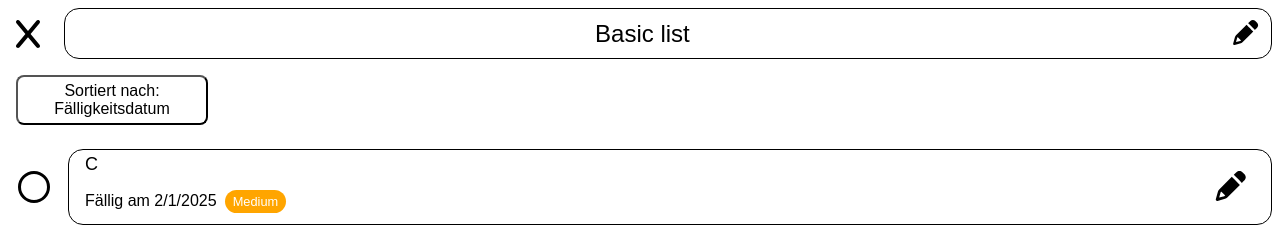
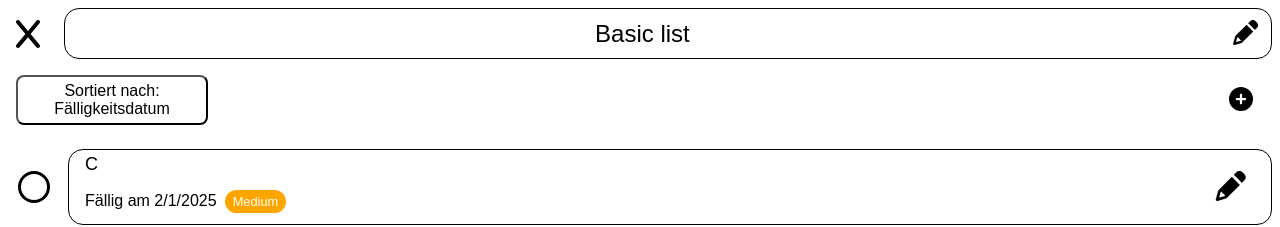
Before and after one commit to keckamreck/backendbanditen, a Next.js app: page /list in a window 1280 px wide. Shown: the top 227 px of the page. Built offline with nearby package versions, Linux system fonts and the light colour scheme.

Commit message:
added button for adding new tasks

```diff
--- a/src/app/list/page.module.css
+++ b/src/app/list/page.module.css
@@ -55,3 +55,16 @@
   display: flex;
   align-items: center;
 }
+
+.buttonAdd {
+  background-color: transparent;
+  border: none;
+  font-size: x-large;
+  padding: 1em;
+}
+
+.up {
+  display: flex;
+  flex-direction: row;
+  justify-content: space-between;
+}
--- a/src/app/list/page.tsx
+++ b/src/app/list/page.tsx
@@ -6,6 +6,7 @@ import { getTasks } from "@/app/_models/list";
 import { TaskCard } from "@/app/_components/TaskCard";
 import { FontAwesomeIcon } from "@fortawesome/react-fontawesome";
 import { faPencil } from "@fortawesome/free-solid-svg-icons";
+import { faCirclePlus } from "@fortawesome/free-solid-svg-icons/faCirclePlus";
 import { faX } from "@fortawesome/free-solid-svg-icons";
 import styles from "./page.module.css";
 import { ButtonSort } from "../_components/ButtonSort";
@@ -47,8 +48,16 @@ function List({ ListId }: { ListId: number }) {
           </button>
         </div>
       </div>
-      <div className={styles.sort}>
-        <ButtonSort sort={sort} changeSort={setSort}></ButtonSort>
+      <div className={styles.up}>
+        <div className={styles.sort}>
+          <ButtonSort sort={sort} changeSort={setSort}></ButtonSort>
+        </div>
+        <button
+          className={styles.buttonAdd}
+          onClick={() => console.log("new task")}
+        >
+          <FontAwesomeIcon icon={faCirclePlus} />
+        </button>
       </div>
       <div className={styles.tasks}>
         {sortedTasks.map((task) => (
```
